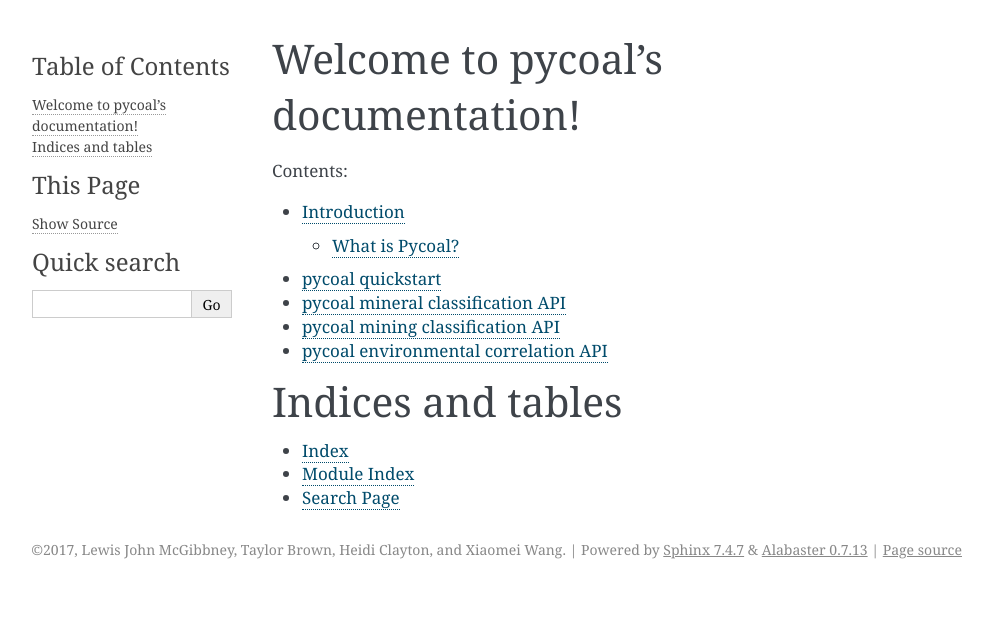
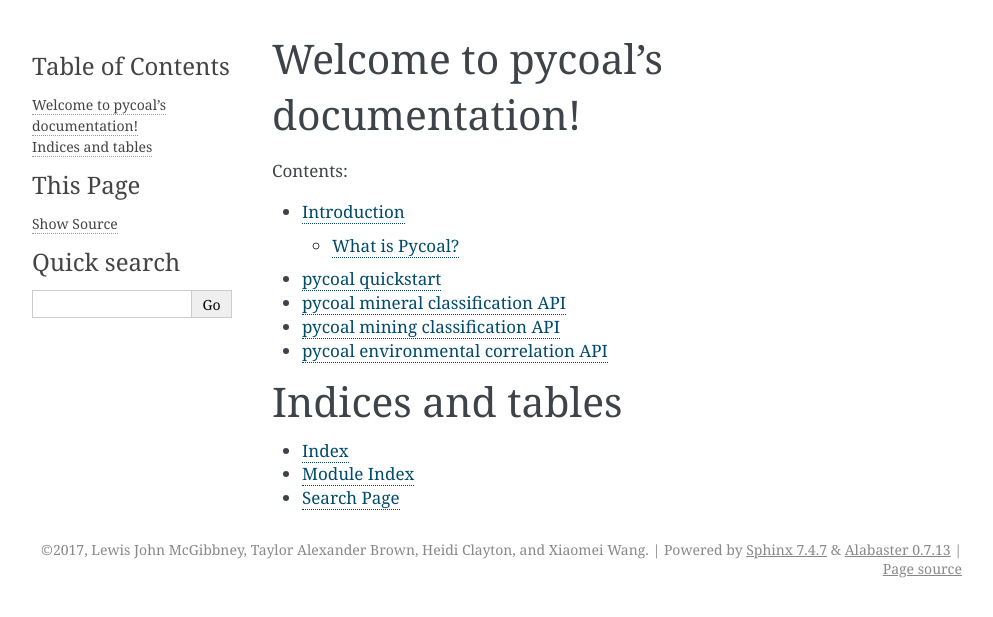
Before and after one commit to capstone-coal/pycoal, a Sphinx documentation site: the page built from docs/source/index.rst, in a window 1280 px wide. Shown: the top 617 px of the page, without its empty margins (148-1141 px from the left). Built offline with Sphinx 7.4.7, drawn with Linux system fonts in a browser that asks for light colours.

Commit message:
use preferred contributor names

```diff
--- a/docs/source/conf.py
+++ b/docs/source/conf.py
@@ -61,8 +61,8 @@
 
 # General information about the project.
 project = u'pycoal'
-copyright = u'2017, Lewis John McGibbney, Taylor Brown, Heidi Clayton, and Xiaomei Wang'
-author = u'Lewis John McGibbney, Taylor Brown, Heidi Clayton, and Xiaomei Wang'
+copyright = u'2017, Lewis John McGibbney, Taylor Alexander Brown, Heidi Clayton, and Xiaomei Wang'
+author = u'Lewis John McGibbney, Taylor Alexander Brown, Heidi Clayton, and Xiaomei Wang'
 
 # The version info for the project you're documenting, acts as replacement for
 # |version| and |release|, also used in various other places throughout the
@@ -272,7 +272,7 @@
 #  author, documentclass [howto, manual, or own class]).
 latex_documents = [
     (master_doc, 'COAL.tex', u'COAL Documentation',
-     u'Lewis John McGibbney, Kim D. Whitehall, Taylor Brown, Heidi Clayton, and Xiaomei Wang', 'manual'),
+     u'Lewis John McGibbney, Kim D. Whitehall, Taylor Alexander Brown, Heidi Clayton, and Xiaomei Wang', 'manual'),
 ]
 
 # The name of an image file (relative to this directory) to place at the top of
```
